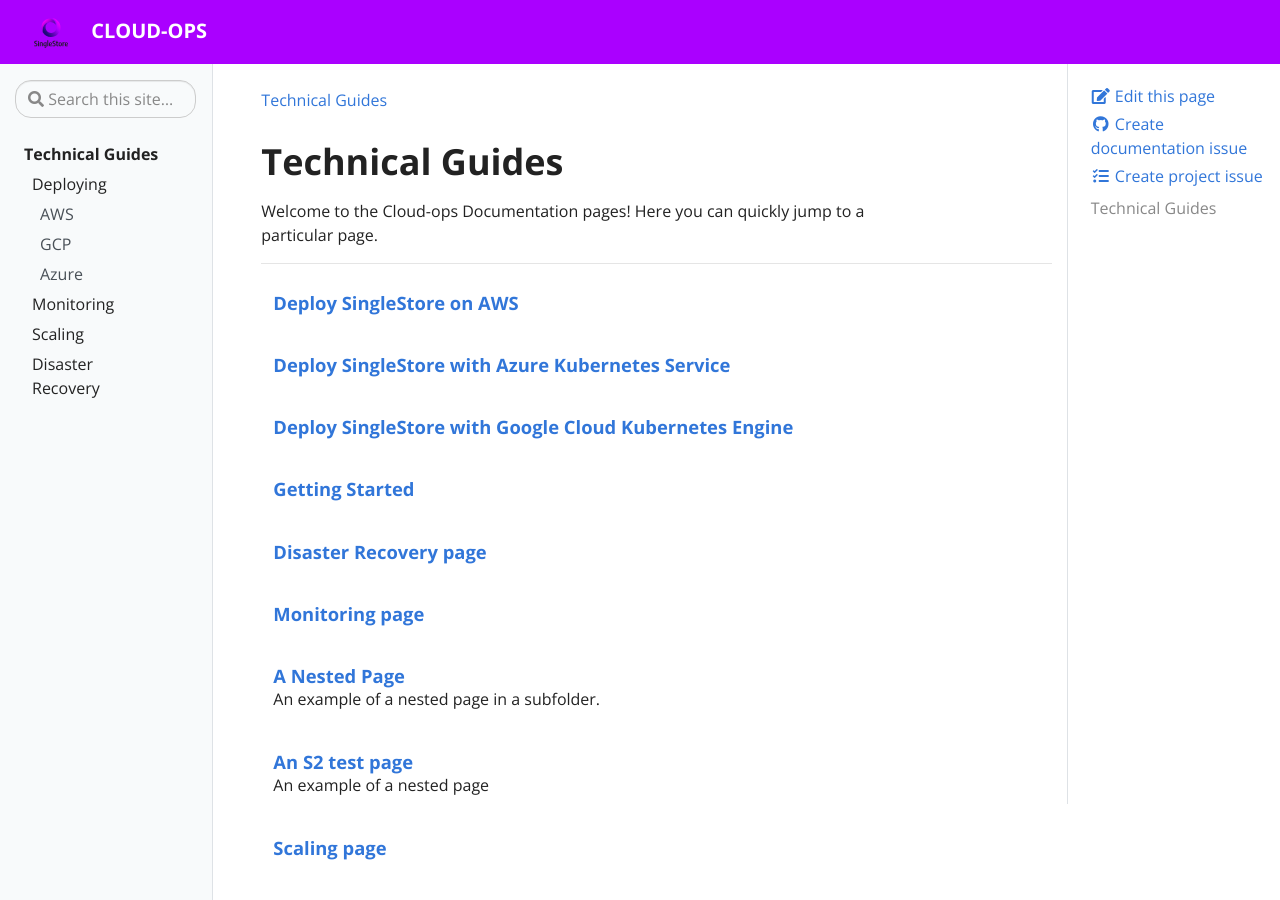
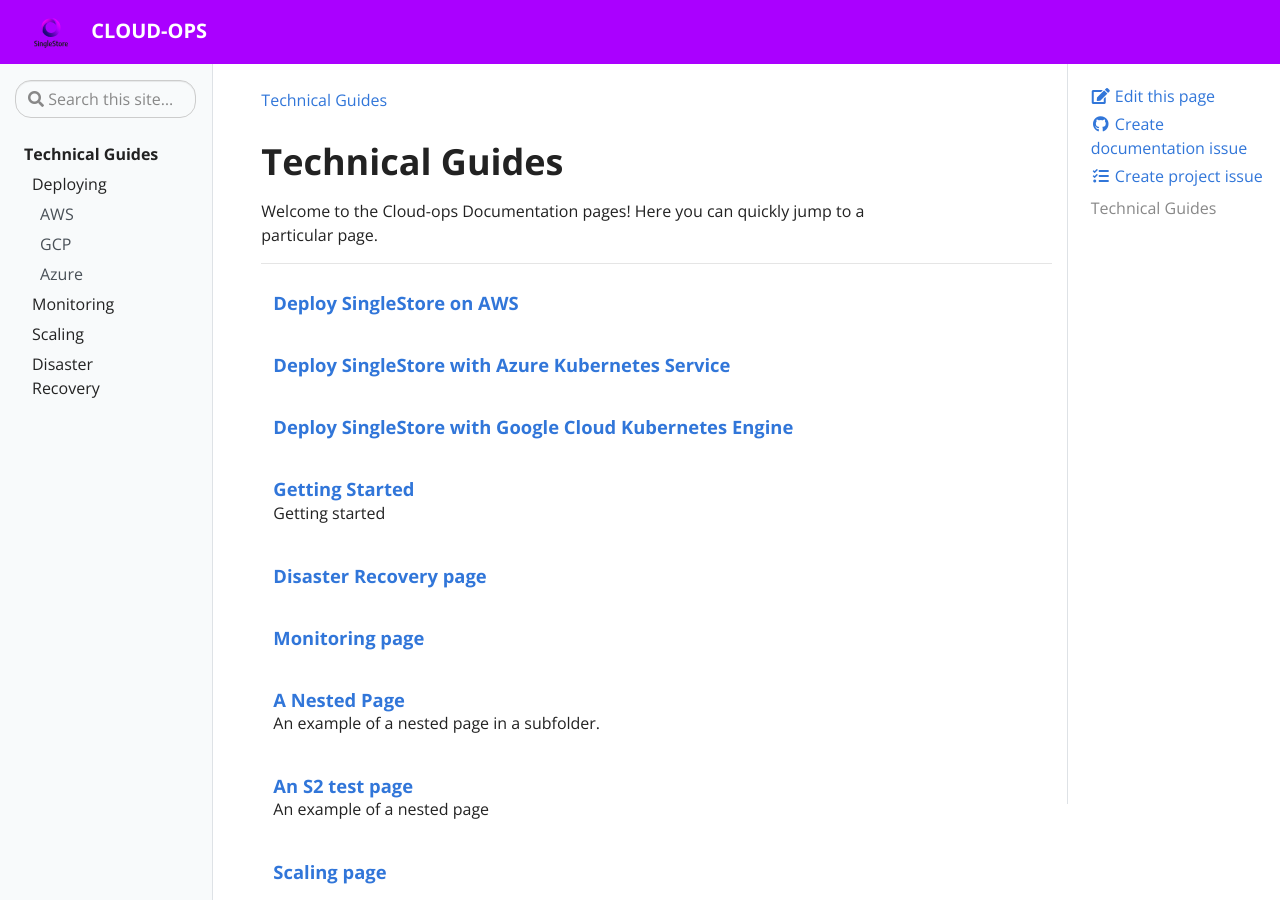
Before and after one commit to sdb-cloud-ops/cloud-ops, a Jekyll site: the page built from pages/docs.md, in a window 1280 px wide and 900 px high. Built offline with Jekyll 4.4.1, drawn with Linux system fonts in a browser that asks for light colours.

Commit message:
Update deploying_home.md

```diff
--- a/_docs/Deploying/deploying_home.md
+++ b/_docs/Deploying/deploying_home.md
@@ -3,6 +3,7 @@ title: Getting Started
 tags:
  - jekyll
  - github
+description: Getting started
 ---
 
 [Deploy SingleStore on AWS](AWS/deploying)
```
